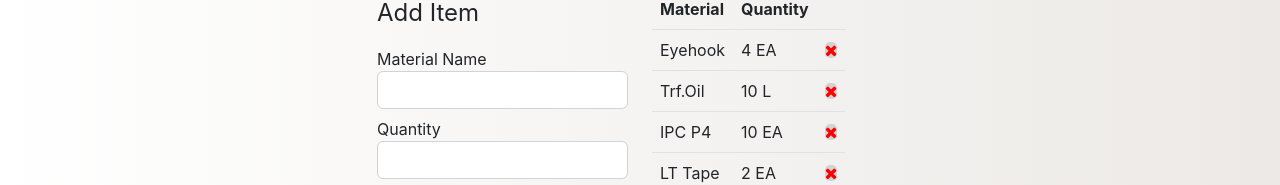
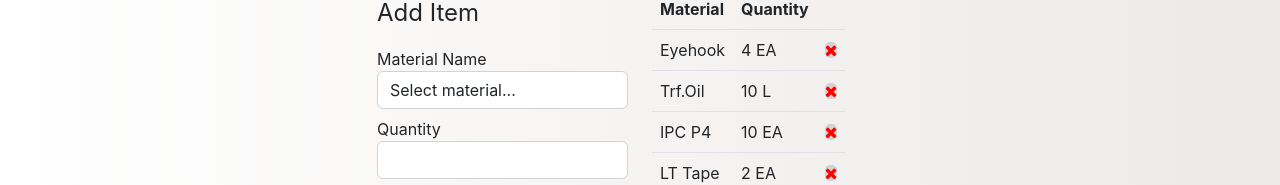
Before and after one commit to HarishB167/mashelper-frontend, a React (Create React App) app: page / in a window 1280 px wide. Shown: the part 340-525 px from the top of the page. Built offline with nearby package versions, Linux system fonts and the light colour scheme.

Commit message:
In Home page material input is converted to select list. In navbar anchor is replaced with react-router-dom Link

```diff
--- a/src/components/common/navBar.jsx
+++ b/src/components/common/navBar.jsx
@@ -1,12 +1,13 @@
 import React from "react";
+import { Link } from "react-router-dom";
 
 function NavBar(props) {
   return (
     <nav className="navbar navbar-expand-lg bg-light fixed-top navbar__gradient_blue">
       <div className="container-fluid">
-        <a className="navbar-brand navbar-brand__color_white" href="#">
+        <Link className="navbar-brand navbar-brand__color_white" to="/">
           MAS Helper
-        </a>
+        </Link>
         <button
           className="navbar-toggler"
           type="button"
@@ -21,23 +22,23 @@ function NavBar(props) {
         <div className="collapse navbar-collapse" id="navbarSupportedContent">
           <ul className="navbar-nav me-auto mb-2 mb-lg-0">
             <li className="nav-item">
-              <a
+              <Link
                 className="nav-link active nav-link__color_white"
                 aria-current="page"
-                href="#"
+                to="/"
               >
                 Home
-              </a>
+              </Link>
             </li>
             <li className="nav-item">
-              <a className="nav-link nav-link__color_white" href="#">
+              <Link className="nav-link nav-link__color_white" to="#">
                 About
-              </a>
+              </Link>
             </li>
             <li className="nav-item">
-              <a className="nav-link nav-link__color_white" href="#">
+              <Link className="nav-link nav-link__color_white" to="#">
                 Help
-              </a>
+              </Link>
             </li>
           </ul>
         </div>
--- a/src/components/fakeDataService.js
+++ b/src/components/fakeDataService.js
@@ -400,3 +400,406 @@ export const data = [
     unit: "ROL",
   },
 ];
+
+export const materials = [
+  {
+    id: 1,
+    materialName: "Glass",
+  },
+  {
+    id: 2,
+    materialName: "Granite",
+  },
+  {
+    id: 3,
+    materialName: "Aluminum",
+  },
+  {
+    id: 4,
+    materialName: "Wood",
+  },
+  {
+    id: 5,
+    materialName: "Brass",
+  },
+  {
+    id: 6,
+    materialName: "Vinyl",
+  },
+  {
+    id: 7,
+    materialName: "Stone",
+  },
+  {
+    id: 8,
+    materialName: "Granite",
+  },
+  {
+    id: 9,
+    materialName: "Vinyl",
+  },
+  {
+    id: 10,
+    materialName: "Brass",
+  },
+  {
+    id: 11,
+    materialName: "Granite",
+  },
+  {
+    id: 12,
+    materialName: "Wood",
+  },
+  {
+    id: 13,
+    materialName: "Glass",
+  },
+  {
+    id: 14,
+    materialName: "Glass",
+  },
+  {
+    id: 15,
+    materialName: "Vinyl",
+  },
+  {
+    id: 16,
+    materialName: "Aluminum",
+  },
+  {
+    id: 17,
+    materialName: "Plastic",
+  },
+  {
+    id: 18,
+    materialName: "Glass",
+  },
+  {
+    id: 19,
+    materialName: "Wood",
+  },
+  {
+    id: 20,
+    materialName: "Plastic",
+  },
+  {
+    id: 21,
+    materialName: "Glass",
+  },
+  {
+    id: 22,
+    materialName: "Plexiglass",
+  },
+  {
+    id: 23,
+    materialName: "Plexiglass",
+  },
+  {
+    id: 24,
+    materialName: "Glass",
+  },
+  {
+    id: 25,
+    materialName: "Plastic",
+  },
+  {
+    id: 26,
+    materialName: "Plexiglass",
+  },
+  {
+    id: 27,
+    materialName: "Wood",
+  },
+  {
+    id: 28,
+    materialName: "Steel",
+  },
+  {
+    id: 29,
+    materialName: "Aluminum",
+  },
+  {
+    id: 30,
+    materialName: "Glass",
+  },
+  {
+    id: 31,
+    materialName: "Aluminum",
+  },
+  {
+    id: 32,
+    materialName: "Wood",
+  },
+  {
+    id: 33,
+    materialName: "Vinyl",
+  },
+  {
+    id: 34,
+    materialName: "Steel",
+  },
+  {
+    id: 35,
+    materialName: "Brass",
+  },
+  {
+    id: 36,
+    materialName: "Plexiglass",
+  },
+  {
+    id: 37,
+    materialName: "Steel",
+  },
+  {
+    id: 38,
+    materialName: "Brass",
+  },
+  {
+    id: 39,
+    materialName: "Steel",
+  },
+  {
+    id: 40,
+    materialName: "Steel",
+  },
+  {
+    id: 41,
+    materialName: "Granite",
+  },
+  {
+    id: 42,
+    materialName: "Glass",
+  },
+  {
+    id: 43,
+    materialName: "Plexiglass",
+  },
+  {
+    id: 44,
+    materialName: "Wood",
+  },
+  {
+    id: 45,
+    materialName: "Aluminum",
+  },
+  {
+    id: 46,
+    materialName: "Steel",
+  },
+  {
+    id: 47,
+    materialName: "Wood",
+  },
+  {
+    id: 48,
+    materialName: "Rubber",
+  },
+  {
+    id: 49,
+    materialName: "Stone",
+  },
+  {
+    id: 50,
+    materialName: "Steel",
+  },
+  {
+    id: 51,
+    materialName: "Vinyl",
+  },
+  {
+    id: 52,
+    materialName: "Rubber",
+  },
+  {
+    id: 53,
+    materialName: "Glass",
+  },
+  {
+    id: 54,
+    materialName: "Rubber",
+  },
+  {
+    id: 55,
+    materialName: "Vinyl",
+  },
+  {
+    id: 56,
+    materialName: "Glass",
+  },
+  {
+    id: 57,
+    materialName: "Wood",
+  },
+  {
+    id: 58,
+    materialName: "Brass",
+  },
+  {
+    id: 59,
+    materialName: "Stone",
+  },
+  {
+    id: 60,
+    materialName: "Plexiglass",
+  },
+  {
+    id: 61,
+    materialName: "Plastic",
+  },
+  {
+    id: 62,
+    materialName: "Rubber",
+  },
+  {
+    id: 63,
+    materialName: "Aluminum",
+  },
+  {
+    id: 64,
+    materialName: "Wood",
+  },
+  {
+    id: 65,
+    materialName: "Stone",
+  },
+  {
+    id: 66,
+    materialName: "Vinyl",
+  },
+  {
+    id: 67,
+    materialName: "Steel",
+  },
+  {
+    id: 68,
+    materialName: "Rubber",
+  },
+  {
+    id: 69,
+    materialName: "Granite",
+  },
+  {
+    id: 70,
+    materialName: "Granite",
+  },
+  {
+    id: 71,
+    materialName: "Brass",
+  },
+  {
+    id: 72,
+    materialName: "Granite",
+  },
+  {
+    id: 73,
+    materialName: "Stone",
+  },
+  {
+    id: 74,
+    materialName: "Aluminum",
+  },
+  {
+    id: 75,
+    materialName: "Vinyl",
+  },
+  {
+    id: 76,
+    materialName: "Plastic",
+  },
+  {
+    id: 77,
+    materialName: "Rubber",
+  },
+  {
+    id: 78,
+    materialName: "Stone",
+  },
+  {
+    id: 79,
+    materialName: "Aluminum",
+  },
+  {
+    id: 80,
+    materialName: "Vinyl",
+  },
+  {
+    id: 81,
+    materialName: "Plexiglass",
+  },
+  {
+    id: 82,
+    materialName: "Vinyl",
+  },
+  {
+    id: 83,
+    materialName: "Plastic",
+  },
+  {
+    id: 84,
+    materialName: "Granite",
+  },
+  {
+    id: 85,
+    materialName: "Rubber",
+  },
+  {
+    id: 86,
+    materialName: "Granite",
+  },
+  {
+    id: 87,
+    materialName: "Aluminum",
+  },
+  {
+    id: 88,
+    materialName: "Granite",
+  },
+  {
+    id: 89,
+    materialName: "Aluminum",
+  },
+  {
+    id: 90,
+    materialName: "Vinyl",
+  },
+  {
+    id: 91,
+    materialName: "Granite",
+  },
+  {
+    id: 92,
+    materialName: "Wood",
+  },
+  {
+    id: 93,
+    materialName: "Plexiglass",
+  },
+  {
+    id: 94,
+    materialName: "Vinyl",
+  },
+  {
+    id: 95,
+    materialName: "Vinyl",
+  },
+  {
+    id: 96,
+    materialName: "Steel",
+  },
+  {
+    id: 97,
+    materialName: "Glass",
+  },
+  {
+    id: 98,
+    materialName: "Glass",
+  },
+  {
+    id: 99,
+    materialName: "Stone",
+  },
+  {
+    id: 100,
+    materialName: "Brass",
+  },
+];
--- a/src/components/home.jsx
+++ b/src/components/home.jsx
@@ -1,5 +1,6 @@
 import React from "react";
 import { Link } from "react-router-dom";
+import { materials } from "./fakeDataService";
 
 function Home(props) {
   return (
@@ -31,12 +32,12 @@ function Home(props) {
             <label className="form-label mt-2 mb-0" htmlFor="material">
               Material Name
             </label>
-            <input
-              className="form-control"
-              name="material"
-              type="text"
-              required
-            />
+            <select name="material" className="form-control" required>
+              <option value="">Select material...</option>
+              {materials.map((mat) => (
+                <option value={mat.id}>{mat.materialName}</option>
+              ))}
+            </select>
             <label className="form-label mt-2 mb-0" htmlFor="quantity">
               Quantity
             </label>
```
